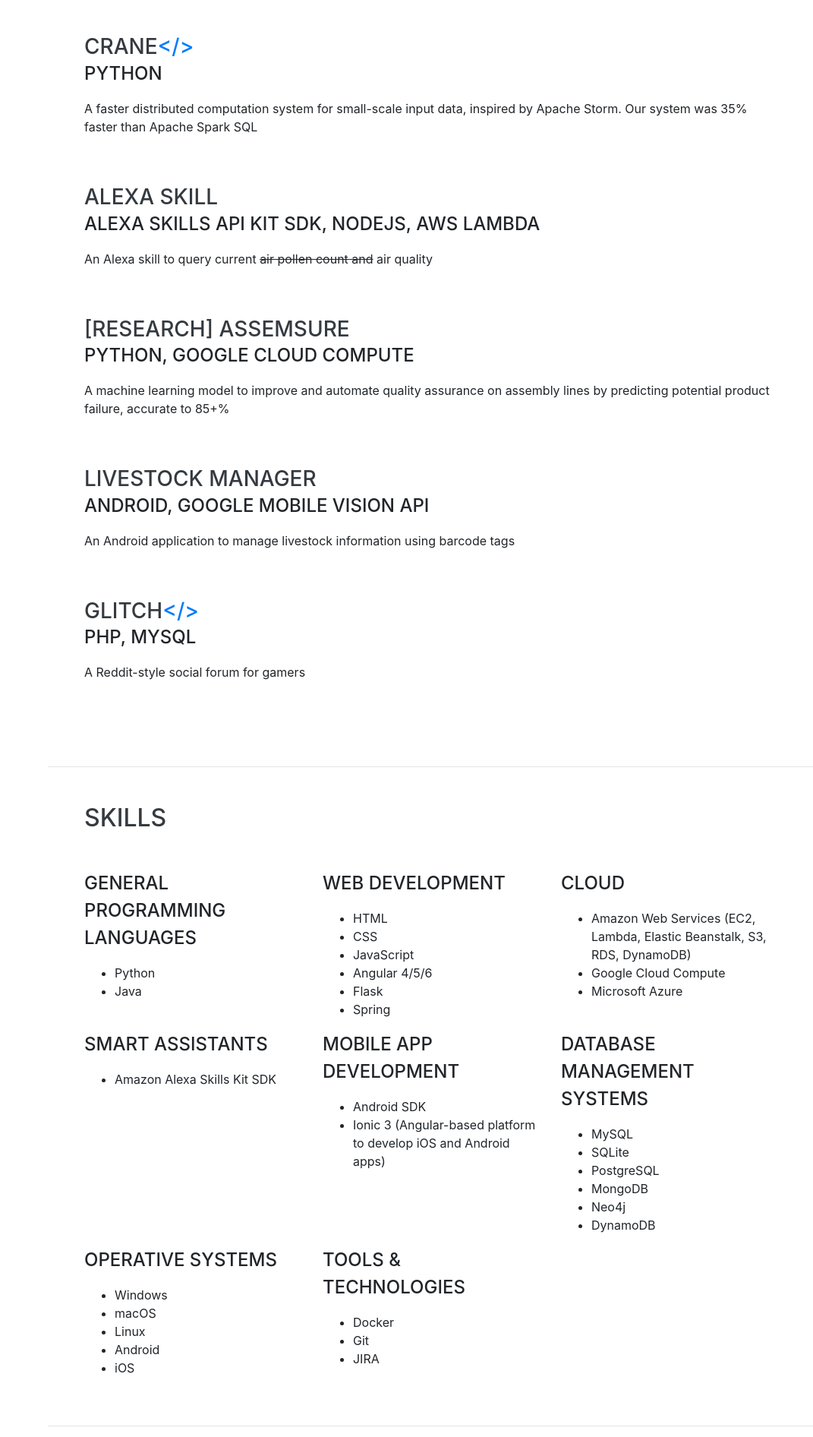
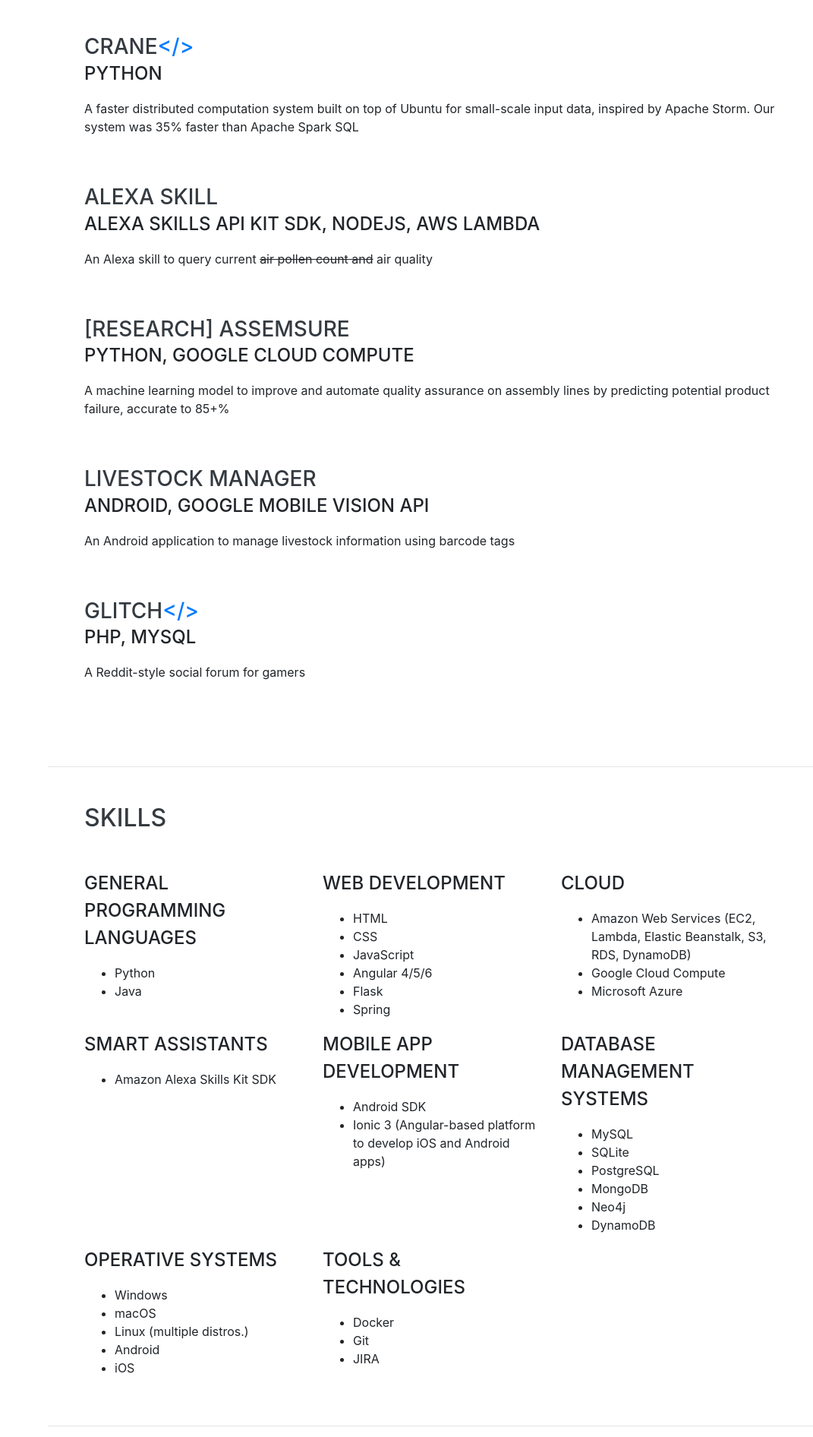
Before and after one commit to mmahmad/mmahmad.github.io, a website with bundled scripts: page index.html in a window 1280 px wide. Shown: the part 3788-5680 px from the top of the page at 76% size, without its empty margins (209-1280 px from the left). Built offline with nearby package versions, Linux system fonts and the light colour scheme; a web font is replaced by a local one.

Commit message:
Update resume to mention Ubuntu in the Crane project

```diff
--- a/index.html
+++ b/index.html
@@ -269,7 +269,7 @@
                 <div class="resume-content">
                     <h3 class="mb-0">Crane<a href="https://github.com/mmahmad/Crane"><span>&lt;</span><span>/</span><span>&gt;</span></a></h3>
                     <div class="subheading mb-3">Python</div>
-                    <p>A faster distributed computation system for small-scale input data, inspired by Apache Storm. Our
+                    <p>A faster distributed computation system built on top of Ubuntu for small-scale input data, inspired by Apache Storm. Our
                         system was 35% faster than Apache Spark SQL</p>
                 </div>
                 <!--TODO: Add logo of Python-->
@@ -407,7 +407,7 @@
                     <ul>
                         <li>Windows</li>
                         <li>macOS</li>
-                        <li>Linux</li>
+                        <li>Linux (multiple distros.)</li>
                         <li>Android</li>
                         <li>iOS</li>
                     </ul>
```
Also changed, not shown: 1 other file.
